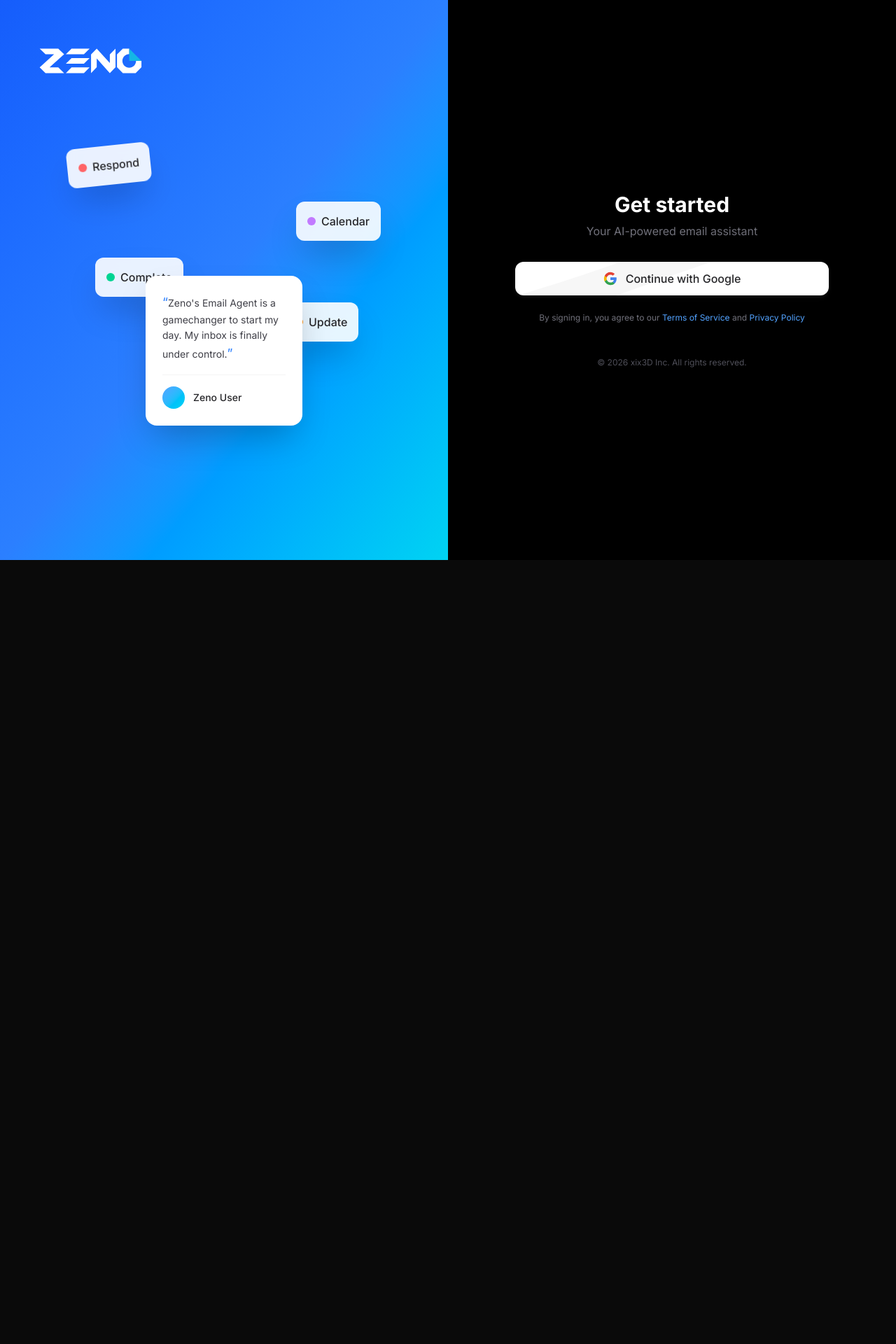
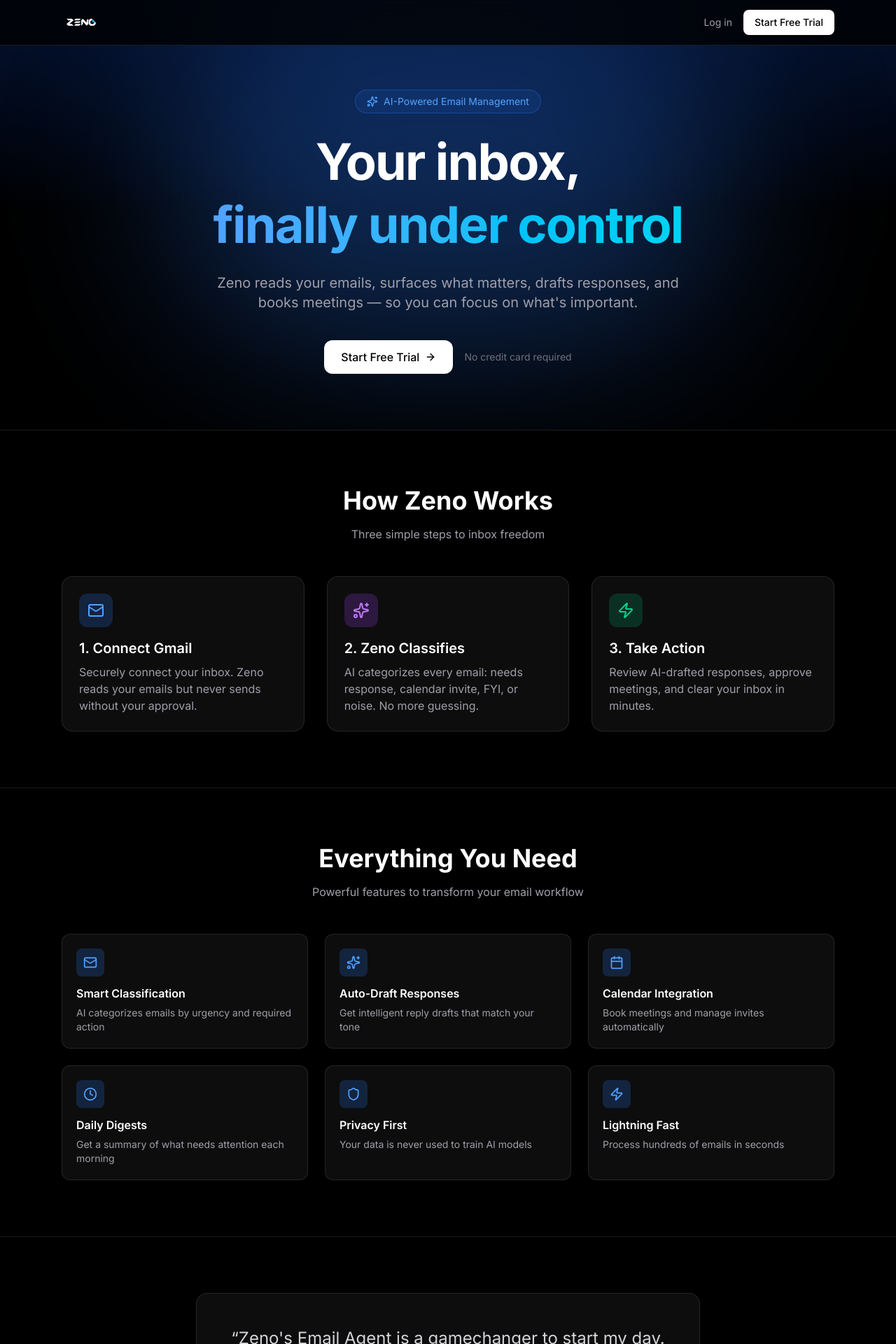
Before and after one commit to sekanson/email-agent, a Next.js app: page / in a window 1280 px wide. Shown: the top 1920 px of the page at 70% size. Before the commit the page ends 800 px from the top, so only its background shows below. Built offline with nearby package versions, Linux system fonts and the light colour scheme.

Commit message:
feat: new marketing landing page
- Hero with gradient effects
- How it works section (3 steps)
- Features grid (6 cards)
- Testimonial section
- CTA with trust badges
- Sticky nav with login/trial buttons
- Footer with terms/privacy links

```diff
--- a/app/page.tsx
+++ b/app/page.tsx
@@ -2,140 +2,249 @@
 
 import Image from "next/image";
 import Link from "next/link";
+import { Mail, Calendar, Sparkles, Clock, Shield, Zap, ArrowRight, Check } from "lucide-react";
 
-export default function LoginPage() {
-  const handleGoogleSignIn = () => {
-    window.location.href = "/api/auth/login";
-  };
-
+export default function LandingPage() {
   return (
-    <div className="flex min-h-screen">
-      {/* LEFT SIDE - Visual/Branding (hidden on mobile) */}
-      <div className="relative hidden overflow-hidden bg-gradient-to-br from-blue-600 via-blue-500 to-cyan-400 lg:flex lg:w-1/2">
-        {/* Zeno logo top left */}
-        <div className="absolute left-8 top-8 z-10">
+    <div className="min-h-screen bg-black text-white">
+      {/* Navigation */}
+      <nav className="fixed top-0 left-0 right-0 z-50 border-b border-white/10 bg-black/80 backdrop-blur-xl">
+        <div className="mx-auto flex h-16 max-w-6xl items-center justify-between px-6">
           <Image
             src="/logo.svg"
             alt="Zeno"
-            width={480}
-            height={280}
-            className="h-28 w-auto object-contain"
+            width={120}
+            height={40}
+            className="h-8 w-auto"
           />
+          <div className="flex items-center gap-4">
+            <Link
+              href="/api/auth/login"
+              className="text-sm text-zinc-400 transition-colors hover:text-white"
+            >
+              Log in
+            </Link>
+            <Link
+              href="/api/auth/login"
+              className="rounded-lg bg-white px-4 py-2 text-sm font-medium text-black transition-all hover:bg-zinc-200"
+            >
+              Start Free Trial
+            </Link>
+          </div>
         </div>
+      </nav>
 
-        {/* Abstract visual - floating email/label cards */}
-        <div className="flex flex-1 items-center justify-center p-12">
-          <div className="relative h-96 w-full max-w-md">
-            {/* Floating label cards at different positions */}
-            <div className="animate-float absolute left-0 top-0 transform rounded-xl bg-white/90 p-4 shadow-2xl backdrop-blur">
-              <div className="flex items-center gap-2">
-                <div className="h-3 w-3 rounded-full bg-red-400" />
-                <span className="font-medium text-zinc-800">Respond</span>
+      {/* Hero Section */}
+      <section className="relative overflow-hidden pt-32 pb-20">
+        {/* Gradient background */}
+        <div className="pointer-events-none absolute inset-0 bg-gradient-to-b from-blue-600/20 via-transparent to-transparent" />
+        <div className="pointer-events-none absolute top-0 left-1/2 h-[500px] w-[800px] -translate-x-1/2 rounded-full bg-blue-500/30 blur-[120px]" />
+
+        <div className="relative mx-auto max-w-4xl px-6 text-center">
+          <div className="mb-6 inline-flex items-center gap-2 rounded-full border border-blue-500/30 bg-blue-500/10 px-4 py-1.5 text-sm text-blue-400">
+            <Sparkles className="h-4 w-4" />
+            AI-Powered Email Management
+          </div>
+
+          <h1 className="mb-6 text-5xl font-bold leading-tight tracking-tight sm:text-6xl lg:text-7xl">
+            Your inbox,
+            <br />
+            <span className="bg-gradient-to-r from-blue-400 to-cyan-400 bg-clip-text text-transparent">
+              finally under control
+            </span>
+          </h1>
+
+          <p className="mx-auto mb-10 max-w-2xl text-lg text-zinc-400 sm:text-xl">
+            Zeno reads your emails, surfaces what matters, drafts responses, and books meetings — so you can focus on what&apos;s important.
+          </p>
+
+          <div className="flex flex-col items-center justify-center gap-4 sm:flex-row">
+            <Link
+              href="/api/auth/login"
+              className="group flex items-center gap-2 rounded-xl bg-white px-6 py-3 text-base font-medium text-black transition-all hover:bg-zinc-200"
+            >
+              Start Free Trial
+              <ArrowRight className="h-4 w-4 transition-transform group-hover:translate-x-1" />
+            </Link>
+            <p className="text-sm text-zinc-500">No credit card required</p>
+          </div>
+        </div>
+      </section>
+
+      {/* How It Works */}
+      <section className="border-t border-white/10 py-20">
+        <div className="mx-auto max-w-6xl px-6">
+          <div className="mb-12 text-center">
+            <h2 className="mb-4 text-3xl font-bold sm:text-4xl">How Zeno Works</h2>
+            <p className="text-zinc-400">Three simple steps to inbox freedom</p>
+          </div>
+
+          <div className="grid gap-8 md:grid-cols-3">
+            <div className="rounded-2xl border border-white/10 bg-white/5 p-6">
+              <div className="mb-4 flex h-12 w-12 items-center justify-center rounded-xl bg-blue-500/20 text-blue-400">
+                <Mail className="h-6 w-6" />
               </div>
+              <h3 className="mb-2 text-xl font-semibold">1. Connect Gmail</h3>
+              <p className="text-zinc-400">
+                Securely connect your inbox. Zeno reads your emails but never sends without your approval.
+              </p>
             </div>
 
-            <div className="animate-float-delayed absolute right-0 top-20 transform rounded-xl bg-white/90 p-4 shadow-2xl backdrop-blur">
-              <div className="flex items-center gap-2">
-                <div className="h-3 w-3 rounded-full bg-purple-400" />
-                <span className="font-medium text-zinc-800">Calendar</span>
+            <div className="rounded-2xl border border-white/10 bg-white/5 p-6">
+              <div className="mb-4 flex h-12 w-12 items-center justify-center rounded-xl bg-purple-500/20 text-purple-400">
+                <Sparkles className="h-6 w-6" />
               </div>
+              <h3 className="mb-2 text-xl font-semibold">2. Zeno Classifies</h3>
+              <p className="text-zinc-400">
+                AI categorizes every email: needs response, calendar invite, FYI, or noise. No more guessing.
+              </p>
             </div>
 
-            <div className="animate-float-slow absolute left-10 top-40 transform rounded-xl bg-white/90 p-4 shadow-2xl backdrop-blur">
-              <div className="flex items-center gap-2">
-                <div className="h-3 w-3 rounded-full bg-emerald-400" />
-                <span className="font-medium text-zinc-800">Complete</span>
+            <div className="rounded-2xl border border-white/10 bg-white/5 p-6">
+              <div className="mb-4 flex h-12 w-12 items-center justify-center rounded-xl bg-emerald-500/20 text-emerald-400">
+                <Zap className="h-6 w-6" />
               </div>
-            </div>
-
-            <div className="animate-float-delayed absolute right-8 top-56 transform rounded-xl bg-white/90 p-4 shadow-2xl backdrop-blur">
-              <div className="flex items-center gap-2">
-                <div className="h-3 w-3 rounded-full bg-orange-400" />
-                <span className="font-medium text-zinc-800">Update</span>
-              </div>
-            </div>
-
-            {/* Testimonial card */}
-            <div className="absolute -bottom-4 left-1/2 max-w-xs -translate-x-1/2 transform rounded-2xl bg-white p-6 shadow-2xl">
-              <p className="text-sm leading-relaxed text-zinc-700">
-                <span className="text-lg text-blue-500">&ldquo;</span>
-                Zeno&apos;s Email Agent is a gamechanger to start my day. My inbox is finally under control.
-                <span className="text-lg text-blue-500">&rdquo;</span>
+              <h3 className="mb-2 text-xl font-semibold">3. Take Action</h3>
+              <p className="text-zinc-400">
+                Review AI-drafted responses, approve meetings, and clear your inbox in minutes.
               </p>
-              <div className="mt-4 flex items-center gap-3 border-t border-zinc-100 pt-4">
-                <div className="h-8 w-8 rounded-full bg-gradient-to-br from-blue-400 to-cyan-400" />
-                <span className="text-sm font-medium text-zinc-800">Zeno User</span>
-              </div>
             </div>
           </div>
         </div>
-      </div>
+      </section>
 
-      {/* RIGHT SIDE - Login */}
-      <div className="flex flex-1 items-center justify-center bg-black p-8">
-        <div className="w-full max-w-md">
-          {/* Logo for mobile (shows when left panel hidden) */}
-          <div className="mb-8 flex justify-center lg:hidden">
+      {/* Features Grid */}
+      <section className="border-t border-white/10 py-20">
+        <div className="mx-auto max-w-6xl px-6">
+          <div className="mb-12 text-center">
+            <h2 className="mb-4 text-3xl font-bold sm:text-4xl">Everything You Need</h2>
+            <p className="text-zinc-400">Powerful features to transform your email workflow</p>
+          </div>
+
+          <div className="grid gap-6 sm:grid-cols-2 lg:grid-cols-3">
+            <FeatureCard
+              icon={<Mail className="h-5 w-5" />}
+              title="Smart Classification"
+              description="AI categorizes emails by urgency and required action"
+            />
+            <FeatureCard
+              icon={<Sparkles className="h-5 w-5" />}
+              title="Auto-Draft Responses"
+              description="Get intelligent reply drafts that match your tone"
+            />
+            <FeatureCard
+              icon={<Calendar className="h-5 w-5" />}
+              title="Calendar Integration"
+              description="Book meetings and manage invites automatically"
+            />
+            <FeatureCard
+              icon={<Clock className="h-5 w-5" />}
+              title="Daily Digests"
+              description="Get a summary of what needs attention each morning"
+            />
+            <FeatureCard
+              icon={<Shield className="h-5 w-5" />}
+              title="Privacy First"
+              description="Your data is never used to train AI models"
+            />
+            <FeatureCard
+              icon={<Zap className="h-5 w-5" />}
+              title="Lightning Fast"
+              description="Process hundreds of emails in seconds"
+            />
+          </div>
+        </div>
+      </section>
+
+      {/* Testimonial */}
+      <section className="border-t border-white/10 py-20">
+        <div className="mx-auto max-w-3xl px-6 text-center">
+          <div className="rounded-2xl border border-white/10 bg-white/5 p-8 sm:p-12">
+            <p className="mb-6 text-xl text-zinc-300 sm:text-2xl">
+              &ldquo;Zeno&apos;s Email Agent is a gamechanger to start my day. My inbox is finally under control.&rdquo;
+            </p>
+            <div className="flex items-center justify-center gap-3">
+              <div className="h-10 w-10 rounded-full bg-gradient-to-br from-blue-400 to-cyan-400" />
+              <span className="font-medium">Early Zeno User</span>
+            </div>
+          </div>
+        </div>
+      </section>
+
+      {/* CTA Section */}
+      <section className="border-t border-white/10 py-20">
+        <div className="mx-auto max-w-3xl px-6 text-center">
+          <h2 className="mb-4 text-3xl font-bold sm:text-4xl">Ready to take back your inbox?</h2>
+          <p className="mb-8 text-zinc-400">
+            Join thousands of professionals who save hours every week with Zeno.
+          </p>
+          <Link
+            href="/api/auth/login"
+            className="inline-flex items-center gap-2 rounded-xl bg-white px-8 py-4 text-lg font-medium text-black transition-all hover:bg-zinc-200"
+          >
+            Get Started Free
+            <ArrowRight className="h-5 w-5" />
+          </Link>
+          <div className="mt-6 flex flex-wrap items-center justify-center gap-x-6 gap-y-2 text-sm text-zinc-500">
+            <span className="flex items-center gap-1.5">
+              <Check className="h-4 w-4 text-emerald-500" />
+              Free 14-day trial
+            </span>
+            <span className="flex items-center gap-1.5">
+              <Check className="h-4 w-4 text-emerald-500" />
+              No credit card required
+            </span>
+            <span className="flex items-center gap-1.5">
+              <Check className="h-4 w-4 text-emerald-500" />
+              Cancel anytime
+            </span>
+          </div>
+        </div>
+      </section>
+
+      {/* Footer */}
+      <footer className="border-t border-white/10 py-12">
+        <div className="mx-auto max-w-6xl px-6">
+          <div className="flex flex-col items-center justify-between gap-6 sm:flex-row">
             <Image
               src="/logo.svg"
               alt="Zeno"
-              width={480}
-              height={280}
-              className="h-36 w-auto object-contain"
+              width={100}
+              height={32}
+              className="h-6 w-auto opacity-50"
             />
+            <div className="flex items-center gap-6 text-sm text-zinc-500">
+              <Link href="/terms" className="transition-colors hover:text-white">
+                Terms
+              </Link>
+              <Link href="/privacy" className="transition-colors hover:text-white">
+                Privacy
+              </Link>
+              <span>© 2026 xix3D Inc.</span>
+            </div>
           </div>
-
-          {/* Heading */}
-          <div className="mb-8 text-center">
-            <h1 className="mb-2 text-3xl font-bold text-white">Get started</h1>
-            <p className="text-zinc-500">Your AI-powered email assistant</p>
-          </div>
-
-          {/* Google Sign In Button */}
-          <button
-            type="button"
-            onClick={handleGoogleSignIn}
-            className="flex w-full cursor-pointer items-center justify-center gap-3 rounded-xl bg-white px-4 py-3 font-medium text-zinc-800 shadow-md shadow-white/5 transition-all duration-200 hover:bg-zinc-100 active:scale-[0.98]"
-          >
-            <svg className="h-5 w-5" viewBox="0 0 24 24">
-              <path
-                fill="#4285F4"
-                d="M22.56 12.25c0-.78-.07-1.53-.2-2.25H12v4.26h5.92c-.26 1.37-1.04 2.53-2.21 3.31v2.77h3.57c2.08-1.92 3.28-4.74 3.28-8.09z"
-              />
-              <path
-                fill="#34A853"
-                d="M12 23c2.97 0 5.46-.98 7.28-2.66l-3.57-2.77c-.98.66-2.23 1.06-3.71 1.06-2.86 0-5.29-1.93-6.16-4.53H2.18v2.84C3.99 20.53 7.7 23 12 23z"
-              />
-              <path
-                fill="#FBBC05"
-                d="M5.84 14.09c-.22-.66-.35-1.36-.35-2.09s.13-1.43.35-2.09V7.07H2.18C1.43 8.55 1 10.22 1 12s.43 3.45 1.18 4.93l2.85-2.22.81-.62z"
-              />
-              <path
-                fill="#EA4335"
-                d="M12 5.38c1.62 0 3.06.56 4.21 1.64l3.15-3.15C17.45 2.09 14.97 1 12 1 7.7 1 3.99 3.47 2.18 7.07l3.66 2.84c.87-2.6 3.3-4.53 6.16-4.53z"
-              />
-            </svg>
-            Continue with Google
-          </button>
-
-          {/* Terms */}
-          <p className="mt-6 text-center text-xs text-zinc-500">
-            By signing in, you agree to our{" "}
-            <Link href="/terms" className="text-blue-400 hover:underline">
-              Terms of Service
-            </Link>{" "}
-            and{" "}
-            <Link href="/privacy" className="text-blue-400 hover:underline">
-              Privacy Policy
-            </Link>
-          </p>
-
-          {/* Copyright */}
-          <p className="mt-12 text-center text-xs text-zinc-600">
-            &copy; 2026 xix3D Inc. All rights reserved.
-          </p>
         </div>
-      </div>
+      </footer>
     </div>
   );
 }
+
+function FeatureCard({
+  icon,
+  title,
+  description,
+}: {
+  icon: React.ReactNode;
+  title: string;
+  description: string;
+}) {
+  return (
+    <div className="rounded-xl border border-white/10 bg-white/5 p-5 transition-colors hover:border-white/20 hover:bg-white/[0.07]">
+      <div className="mb-3 flex h-10 w-10 items-center justify-center rounded-lg bg-blue-500/20 text-blue-400">
+        {icon}
+      </div>
+      <h3 className="mb-1.5 font-semibold">{title}</h3>
+      <p className="text-sm text-zinc-400">{description}</p>
+    </div>
+  );
+}
```
